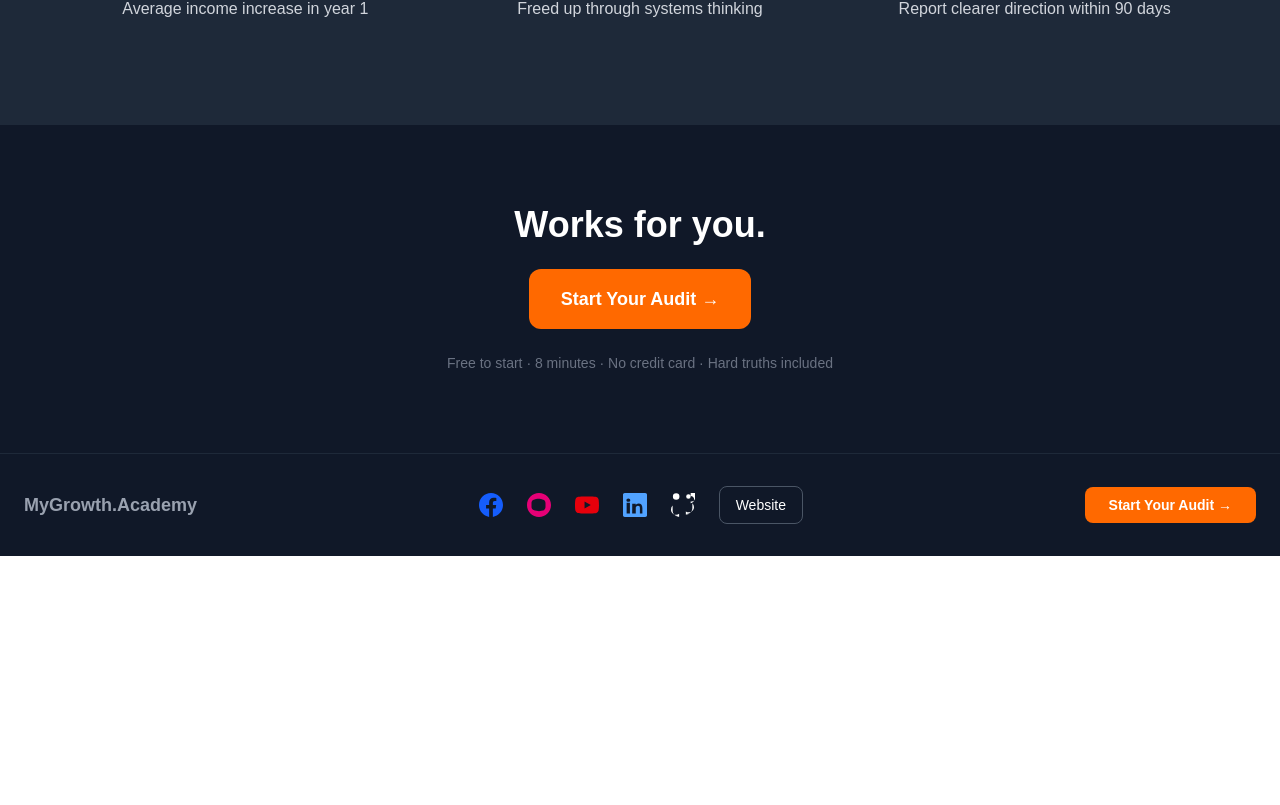
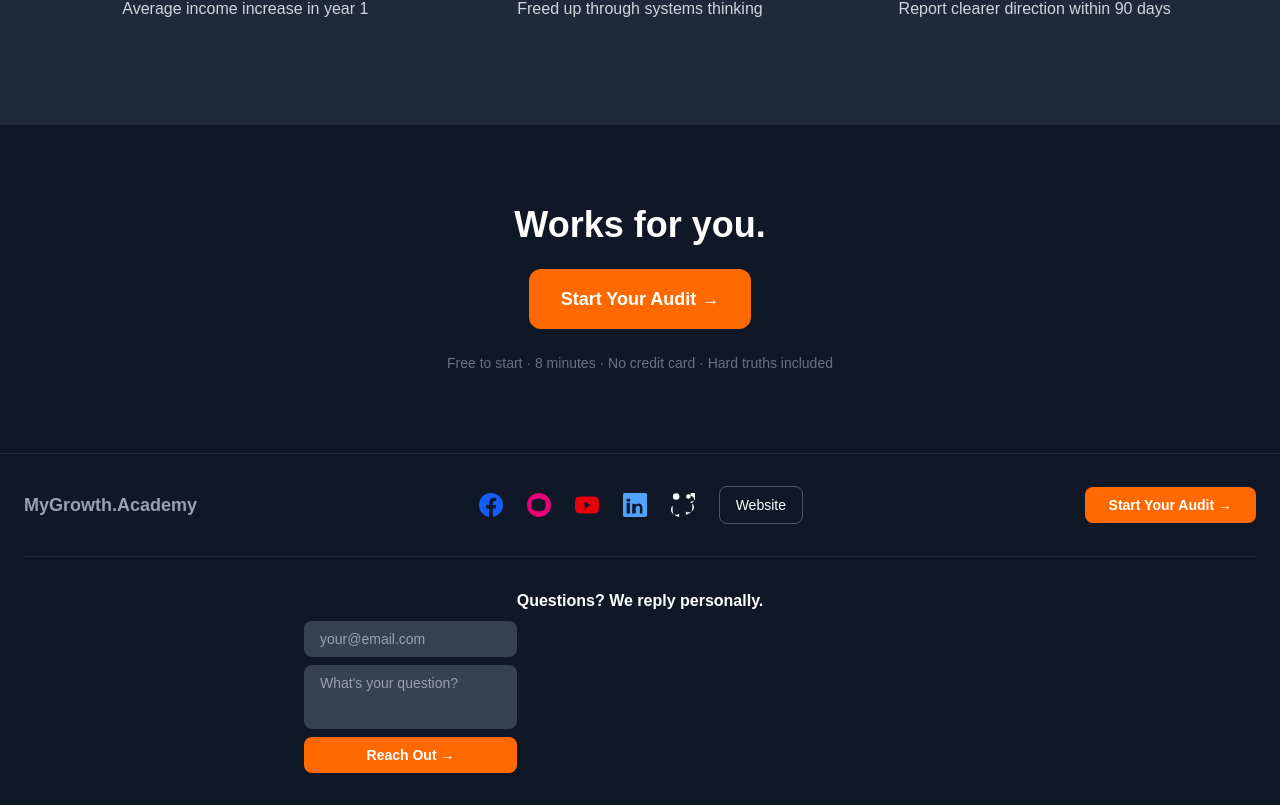
Before and after one commit to mygrowthacademy/mga-landing, a Next.js app: page / in a window 1280 px wide. Shown: the part 2632-3437 px from the top of the page. Before the commit the page ends 3188 px from the top, so only its background shows below. Built offline with nearby package versions, Linux system fonts and the light colour scheme.

Commit message:
Update page.tsx

```diff
--- a/app/page.tsx
+++ b/app/page.tsx
@@ -3,7 +3,7 @@
 import { useState, useEffect } from 'react';
 import Link from 'next/link';
 
-const EmailCapture = ({ source, inline = false }: { source: 'sticky-bar' | 'inline-section', inline?: boolean }) => {
+const EmailCapture = ({ source, inline = false }: { source: 'sticky-bar' | 'inline-section' | 'footer', inline?: boolean }) => {
   const [email, setEmail] = useState('');
   const [message, setMessage] = useState('');
   const [loading, setLoading] = useState(false);
@@ -312,7 +312,8 @@ export default function Home() {
 
       {/* Footer */}
       <footer className="border-t border-gray-800 py-8 px-6 bg-gray-900">
-        <div className="max-w-7xl mx-auto flex justify-between items-center">
+        <div className="max-w-7xl mx-auto">
+          <div className="flex justify-between items-center mb-8">
             <h3 className="text-lg font-semibold text-gray-400">MyGrowth.Academy</h3>
 
             <div className="flex gap-6 items-center">
@@ -345,6 +346,16 @@ export default function Home() {
               Start Your Audit →
             </button>
           </div>
+
+          <div className="border-t border-gray-800 pt-8">
+            <div className="max-w-2xl mx-auto">
+              <h4 className="text-center font-bold text-white mb-2">Questions? We reply personally.</h4>
+              <div className="flex gap-2">
+                <EmailCapture source="footer" />
+              </div>
+            </div>
+          </div>
+        </div>
       </footer>
 
       {/* Sticky Bottom Bar */}
```
Lines whose indentation alone changed are shown as unchanged.
